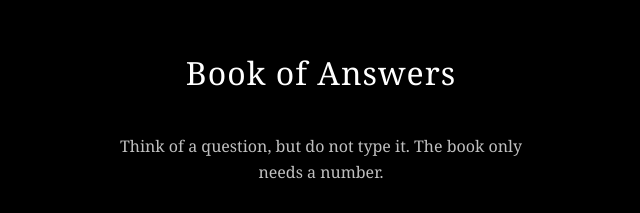
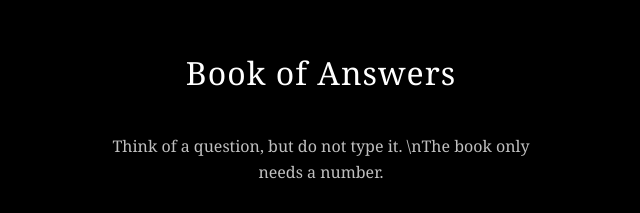
Before and after one commit to kRsXkRs/final, a plain HTML site: page index.html in a window 1280 px wide. Shown: the part 230-443 px from the top of the page, 319-959 px from the left. Drawn offline with Linux system fonts and the light colour scheme.

Commit message:
Update index.html

```diff
--- a/index.html
+++ b/index.html
@@ -11,7 +11,7 @@
     <h1>Book of Answers</h1>
     <p>
       Think of a question, but do not type it.
-      The book only needs a number.
+      \nThe book only needs a number.
     </p>
     <p class="small">
       Enter the ritual when you are ready.
```
